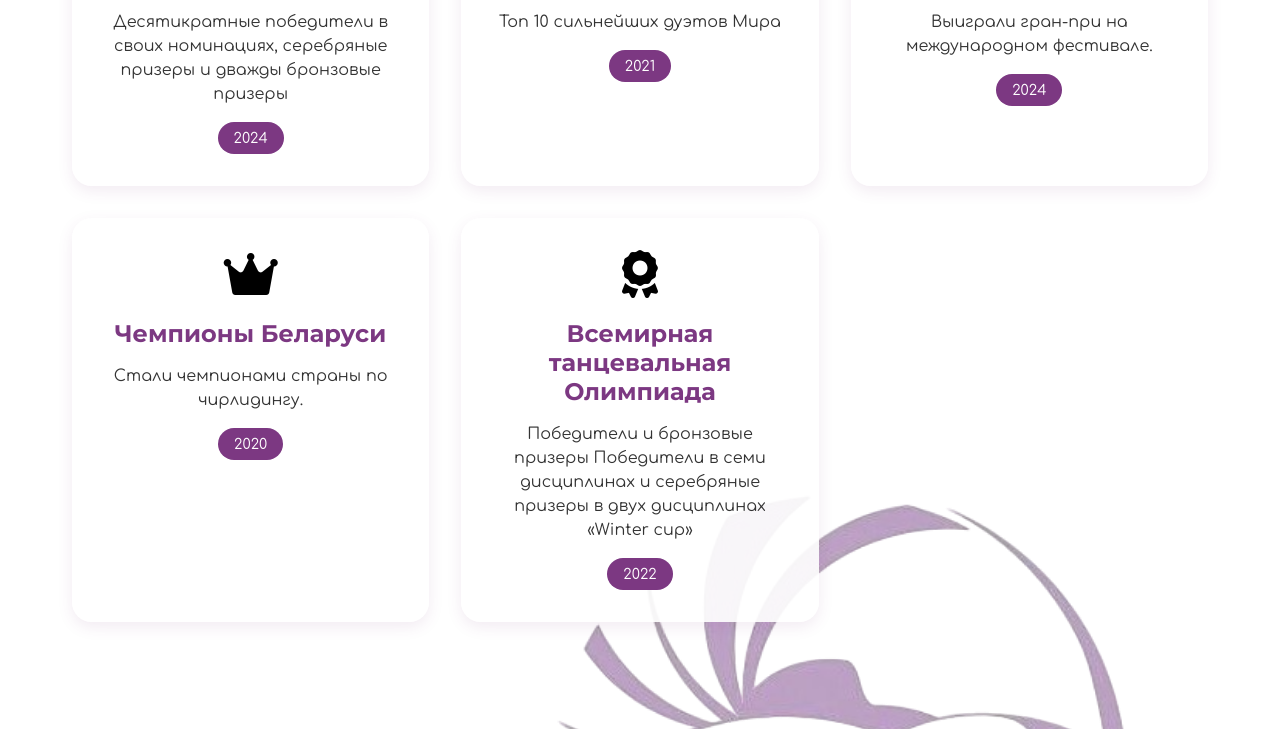
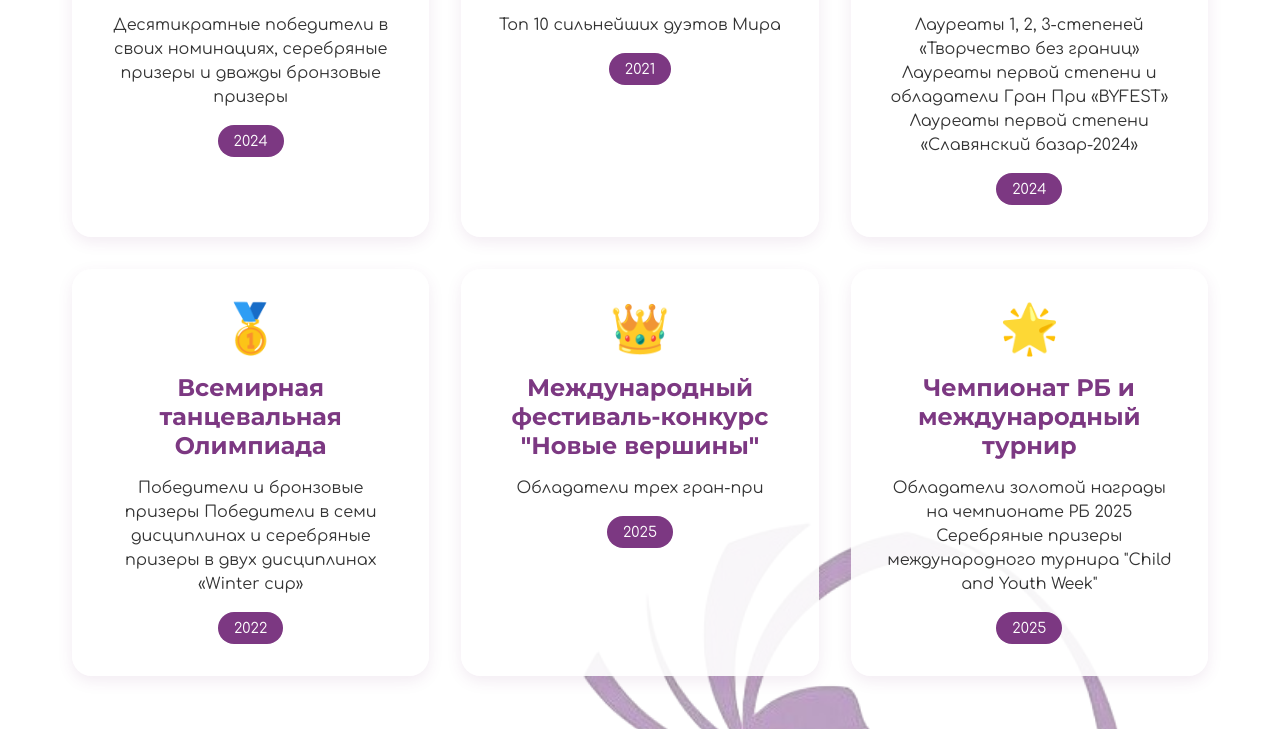
Before and after one commit to kkatyywei/Dance_City, a plain HTML site: page achievements.html in a window 1280 px wide. Shown: the part 579-1308 px from the top of the page. Drawn offline with Linux system fonts and the light colour scheme.

Commit message:
Увеличен размер эмодзи в карточках достижений

```diff
--- a/achievements-styles.css
+++ b/achievements-styles.css
@@ -183,8 +183,16 @@
 	 transform: translateY(-10px);
 }
  .achievements-grid .achievement-card .achievement-icon {
+	 margin-bottom: 1rem;
+	 display: flex;
+	 justify-content: center;
+	 align-items: center;
 	 font-size: 3em;
-	 margin-bottom: 1rem;
+}
+ .achievements-grid .achievement-card .achievement-icon img {
+	 width: 3em;
+	 height: 3em;
+	 object-fit: contain;
 }
  .achievements-grid .achievement-card h3 {
 	 color: #7c3882;
@@ -543,6 +551,9 @@
         font-size: 0.9em;
         margin-top: 1rem;
     }
+    .achievements-grid .achievement-card .achievement-icon {
+        font-size: 2.5em;
+    }
 }
  @media screen and (max-width: 480px) {
 	.hero-section {
@@ -636,4 +647,7 @@
 		font-size: 0.8em;
 		margin-top: 0.5rem;
 	}
+    .achievements-grid .achievement-card .achievement-icon {
+        font-size: 2em;
+    }
 }
--- a/achievements.html
+++ b/achievements.html
@@ -60,46 +60,24 @@
 
 
 
-        <section class="achievements-grid">
+        <section class="achievements-grid" id="achievements">
             <div class="achievement-card">
                 <div class="achievement-icon">🏆</div>
-                <h3>Чемпионат РБ по чирлидингу 2024</h3>
-                <p>Десятикратные победители в своих номинациях, серебряные призеры и дважды бронзовые призеры</p>
-                <span class="year">2024</span>
             </div>
             <div class="achievement-card">
                 <div class="achievement-icon">🌍</div>
-                <h3>Чемпионат Мира по чирлидингу</h3>
-                <p>Топ 10 сильнейших дуэтов Мира</p>
-                <span class="year">2021</span>
             </div>
             <div class="achievement-card">
                 <div class="achievement-icon">🎭</div>
-                <h3>Международные фестивали</h3>
-                <p>Лауреаты 1, 2, 3-степеней «Творчество без границ»<br>
-                Лауреаты первой степени и обладатели Гран При «BYFEST»<br>
-                Лауреаты первой степени «Славянский базар-2024»</p>
-                <span class="year">2024</span>
             </div>
             <div class="achievement-card">
                 <div class="achievement-icon">🥇</div>
-                <h3>Всемирная танцевальная Олимпиада</h3>
-                <p>Победители и бронзовые призеры<br>
-                Победители в семи дисциплинах и серебряные призеры в двух дисциплинах «Winter cup»</p>
-                <span class="year">2022</span>
             </div>
             <div class="achievement-card">
                 <div class="achievement-icon">👑</div>
-                <h3>Международный фестиваль-конкурс "Новые вершины"</h3>
-                <p>Обладатели трех гран-при</p>
-                <span class="year">2025</span>
             </div>
             <div class="achievement-card">
                 <div class="achievement-icon">🌟</div>
-                <h3>Чемпионат РБ и международный турнир</h3>
-                <p>Обладатели золотой награды на чемпионате РБ 2025<br>
-                Серебряные призеры международного турнира "Child and Youth Week"</p>
-                <span class="year">2025</span>
             </div>
         </section>
 
@@ -138,6 +116,34 @@
     </div>
 
     <script>
+        document.addEventListener('DOMContentLoaded', async () => {
+            const grid = document.getElementById("achievements");
+            const cards = grid.getElementsByClassName("achievement-card");
+
+            // Загружаем данные из JSON-файла
+            const response = await fetch('achievements.json');
+            const achievementsItems = await response.json();
+
+            // Добавляем данные к существующим карточкам
+            achievementsItems.forEach((item, index) => {
+                if (index < cards.length) {
+                    const card = cards[index];
+                    const title = document.createElement('h3');
+                    title.textContent = item.title;
+
+                    const description = document.createElement('p');
+                    description.textContent = item.description;
+
+                    const year = document.createElement('div');
+                    year.className = 'year';
+                    year.textContent = item.year;
+
+                    card.appendChild(title);
+                    card.appendChild(description);
+                    card.appendChild(year);
+                }
+            });
+        });
         // Кнопка прокрутки вверх
         const scrollTopButton = document.getElementById('scroll-top');
 
@@ -157,25 +163,6 @@
                 behavior: 'smooth'
             });
         });
-
-        // Динамическая загрузка карточек достижений из achievements.json
-        fetch('achievements.json')
-          .then(response => response.json())
-          .then(data => {
-            const grid = document.querySelector('.achievements-grid');
-            if (!grid) return;
-            grid.innerHTML = '';
-            data.forEach(item => {
-              grid.innerHTML += `
-                <div class="achievement-card">
-                  <div class="achievement-icon"><i class="fas ${item.icon}"></i></div>
-                  <h3>${item.title}</h3>
-                  <p>${item.description}</p>
-                  <div class="year">${item.year}</div>
-                </div>
-              `;
-            });
-          });
     </script>
 
     <footer class="site-footer">
--- a/achievements.json
+++ b/achievements.json
@@ -1,32 +1,32 @@
 [
   {
-    "icon": "fa-trophy",
     "title": "Чемпионат РБ по чирлидингу 2024",
     "description": "Десятикратные победители в своих номинациях, серебряные призеры и дважды бронзовые призеры",
     "year": "2024"
   },
   {
-    "icon": "fa-medal",
     "title": "Чемпионат Мира по чирлидингу",
     "description": "Топ 10 сильнейших дуэтов Мира",
     "year": "2021"
   },
   {
-    "icon": "fa-star",
     "title": "Международные фестивали",
-    "description": "Выиграли гран-при на международном фестивале.",
+    "description": "Лауреаты 1, 2, 3-степеней «Творчество без границ»\n Лауреаты первой степени и обладатели Гран При «BYFEST»\n Лауреаты первой степени «Славянский базар-2024»",
     "year": "2024"
   },
   {
-    "icon": "fa-crown",
-    "title": "Чемпионы Беларуси",
-    "description": "Стали чемпионами страны по чирлидингу.",
-    "year": "2020"
+    "title": "Всемирная танцевальная Олимпиада",
+    "description": "Победители и бронзовые призеры\n Победители в семи дисциплинах и серебряные призеры в двух дисциплинах «Winter cup»",
+    "year": "2022"
   },
   {
-    "icon": "fa-award",
-    "title": "Всемирная танцевальная Олимпиада",
-    "description": "Победители и бронзовые призеры Победители в семи дисциплинах и серебряные призеры в двух дисциплинах «Winter cup»",
-    "year": "2022"
+    "title": "Международный фестиваль-конкурс \"Новые вершины\"",
+    "description": "Обладатели трех гран-при",
+    "year": "2025"
+  },
+  {
+    "title": "Чемпионат РБ и международный турнир",
+    "description": "Обладатели золотой награды на чемпионате РБ 2025\n Серебряные призеры международного турнира \"Child and Youth Week\"",
+    "year": "2025"
   }
 ]
```
Also changed, not shown: about-styles.css (+12 -3 lines), achievements.txt (deleted), images/crown.svg (added), images/globe.svg (added), images/medal.svg (added), images/star.svg (added), images/trophy.svg (added), 1 other file.
